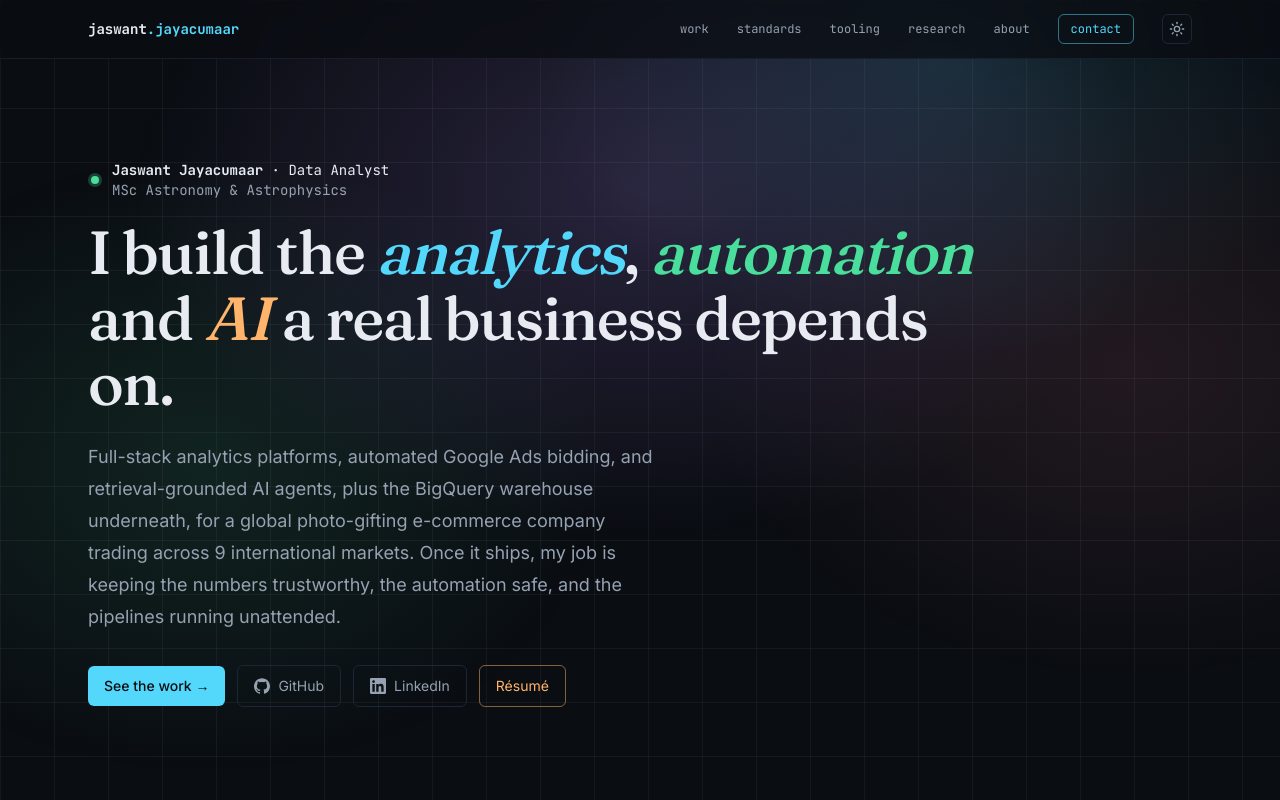
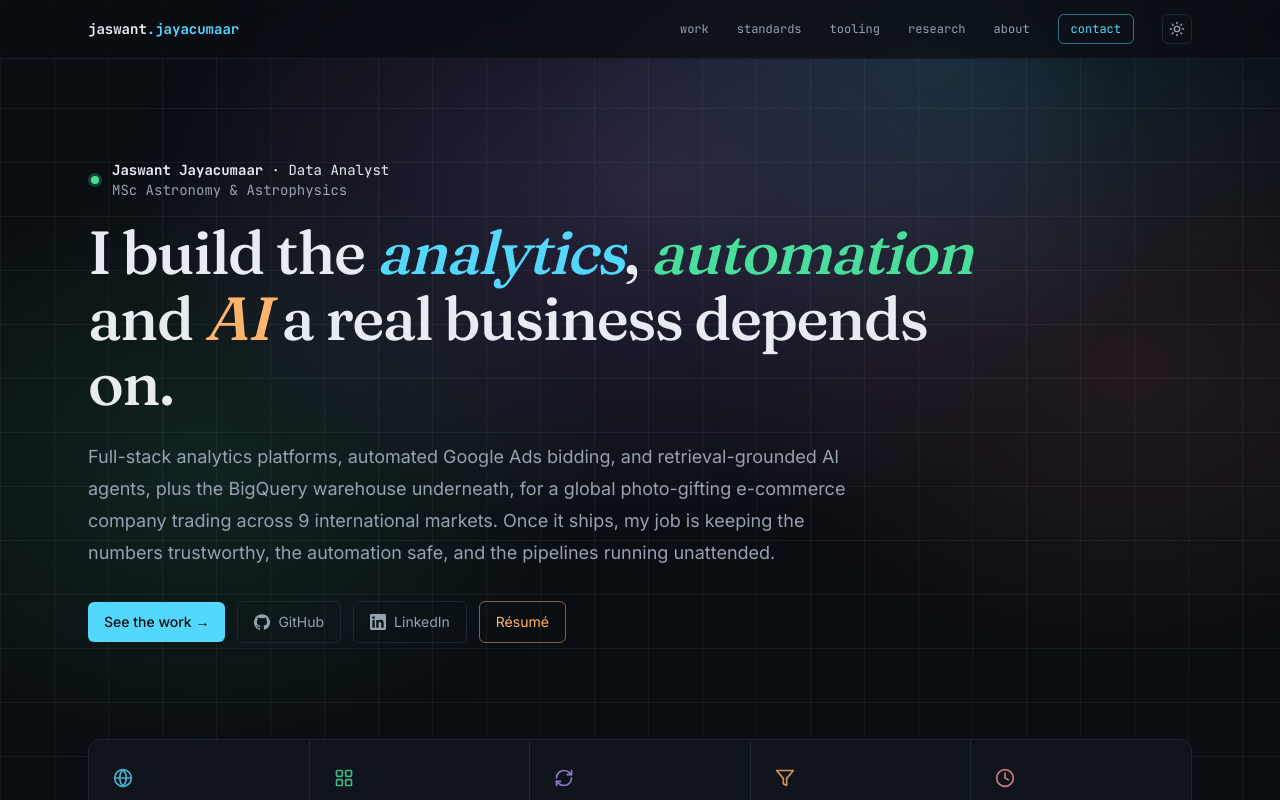
Before and after one commit to jaswantjayacumaar/portfolio, a Next.js app: page / in a window 1280 px wide. Shown: the top 800 px of the page. Built offline with nearby package versions, Linux system fonts and the light colour scheme.

Commit message:
Widen hero subtitle to 4 lines
- Hero paragraph max-w-xl -> max-w-3xl so it reads in 4 lines, not 6

```diff
--- a/src/app/page.tsx
+++ b/src/app/page.tsx
@@ -521,7 +521,7 @@ export default function Home() {
               <span className="italic text-accent-3">AI</span> a real business
               depends on.
             </h1>
-            <p className="mt-6 max-w-xl text-lg leading-8 text-muted">
+            <p className="mt-6 max-w-3xl text-lg leading-8 text-muted">
               Full-stack analytics platforms, automated Google Ads bidding, and
               retrieval-grounded AI agents, plus the BigQuery warehouse
               underneath, for a global photo-gifting e-commerce company trading
```
